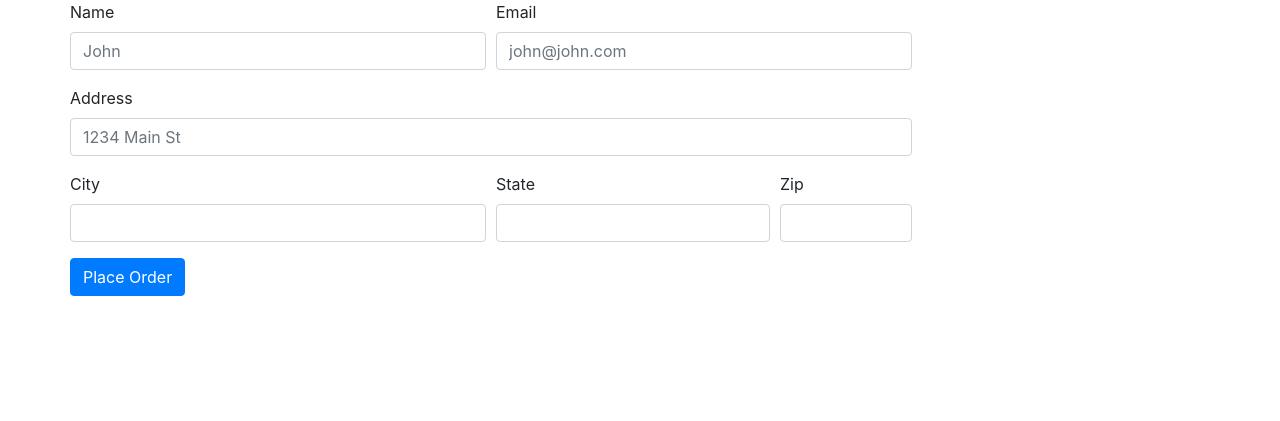
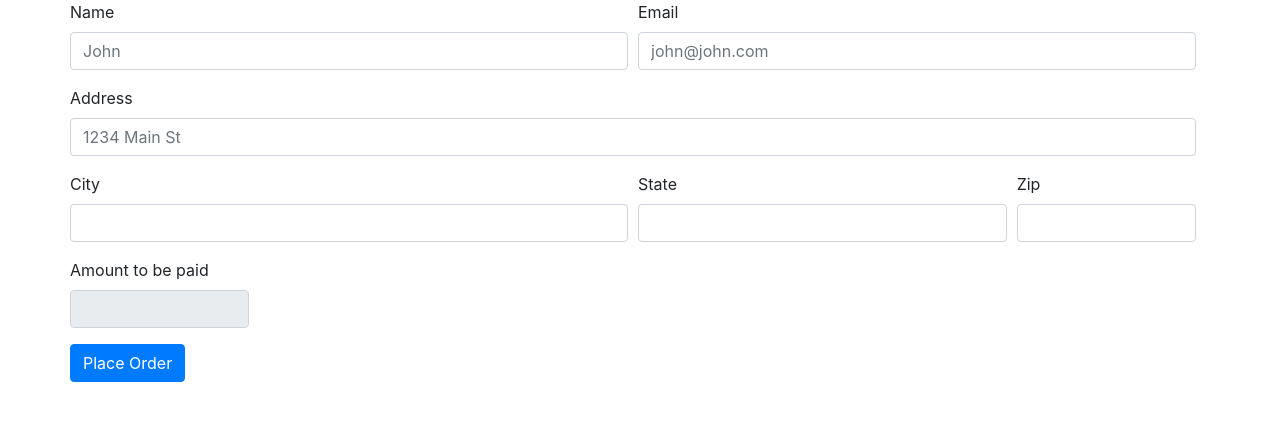
Before and after one commit to GadorPL/e_commerce, a Django app: page /checkout/ in a window 1280 px wide. Shown: the top 421 px of the page. Run offline with Django 4.2, Linux system fonts and the light colour scheme.

Commit message:
add order total to the database

```diff
--- a/shop/models.py
+++ b/shop/models.py
@@ -22,3 +22,4 @@
     city = models.CharField(max_length=200)
     state = models.CharField(max_length=200)
     zipcode = models.CharField(max_length=200)
+    total = models.CharField(max_length=200)
--- a/shop/templates/shop/checkout.html
+++ b/shop/templates/shop/checkout.html
@@ -48,7 +48,11 @@
                         </div>
                         <div class="form-group col-md-2">
                           <label for="inputZip">Zip</label>
-                          <input id="zipcode" name="zipcode" type="text" class="form-control" id="inputZip">
+                          <input id="zipcode" name="zipcode" type="text" class="form-control">
+                        </div>
+                        <div class="form-group col-md-2">
+                          <label for="inputZip">Amount to be paid</label>
+                          <input readonly="" id="total" name="zipcode" type="text" class="form-control">
                         </div>
                       </div>
                       <button type="submit" class="btn btn-primary">Place Order</button>
@@ -82,6 +86,7 @@
         $('#item_list').append(itemString);
     }
     totalPrice = ` <li class="list-group-item d-flex justify-content-between align-items-center"><b>Your total</b> ${total}</li> `;
+    $('#total').val(total);
     $('#item_list').append(totalPrice);
     $('#items').val(JSON.stringify(cart));
 </script>
--- a/shop/views.py
+++ b/shop/views.py
@@ -34,8 +34,9 @@
         city = request.POST.get("city", "")
         state = request.POST.get("state", "")
         zipcode = request.POST.get("zipcode", "")
+        total = request.POST.get("total", "")
 
-        order = Order(items=items, name=name, email=email, address=address, city=city, state=state, zipcode=zipcode)
+        order = Order(items=items, name=name, email=email, address=address, city=city, state=state, zipcode=zipcode, total=total)
         order.save()
 
     return render(request, 'shop/checkout.html')
```
Also changed, not shown: db.sqlite3, shop/migrations/0003_order_total.py (added).
